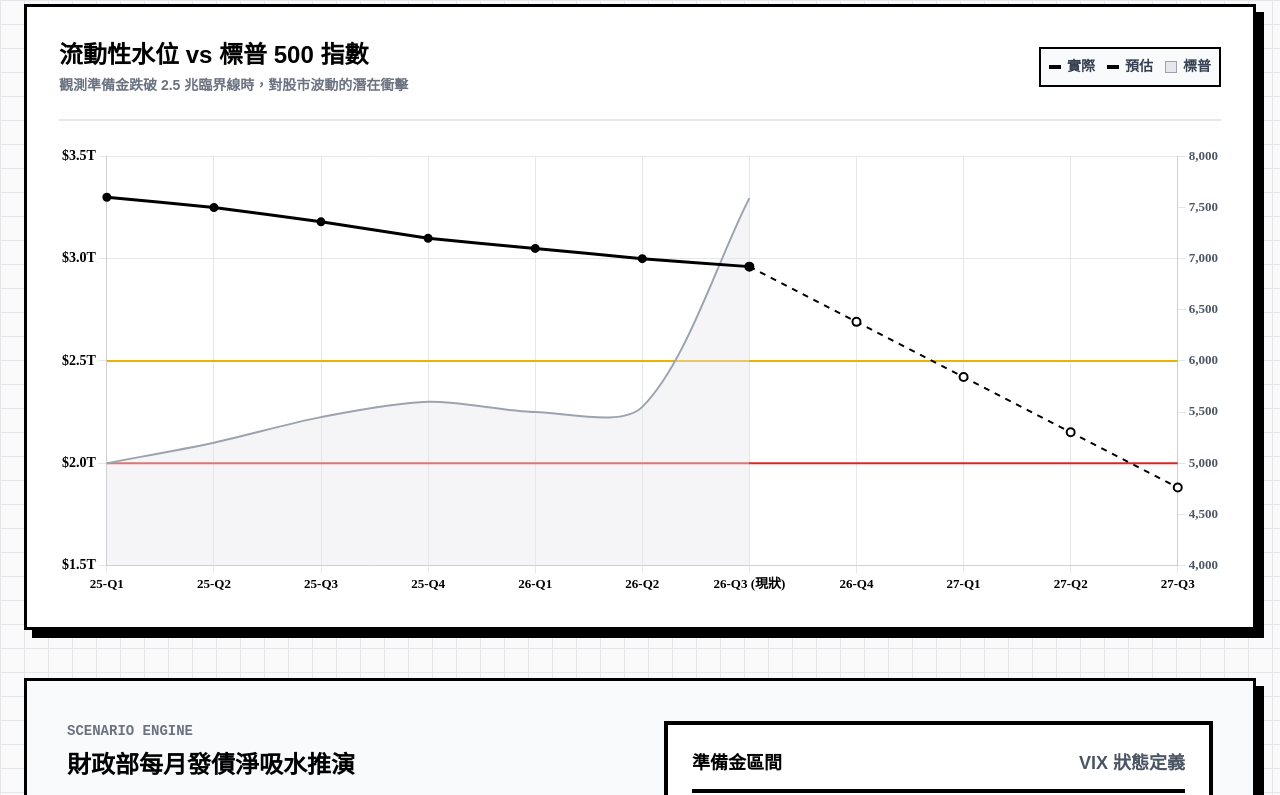
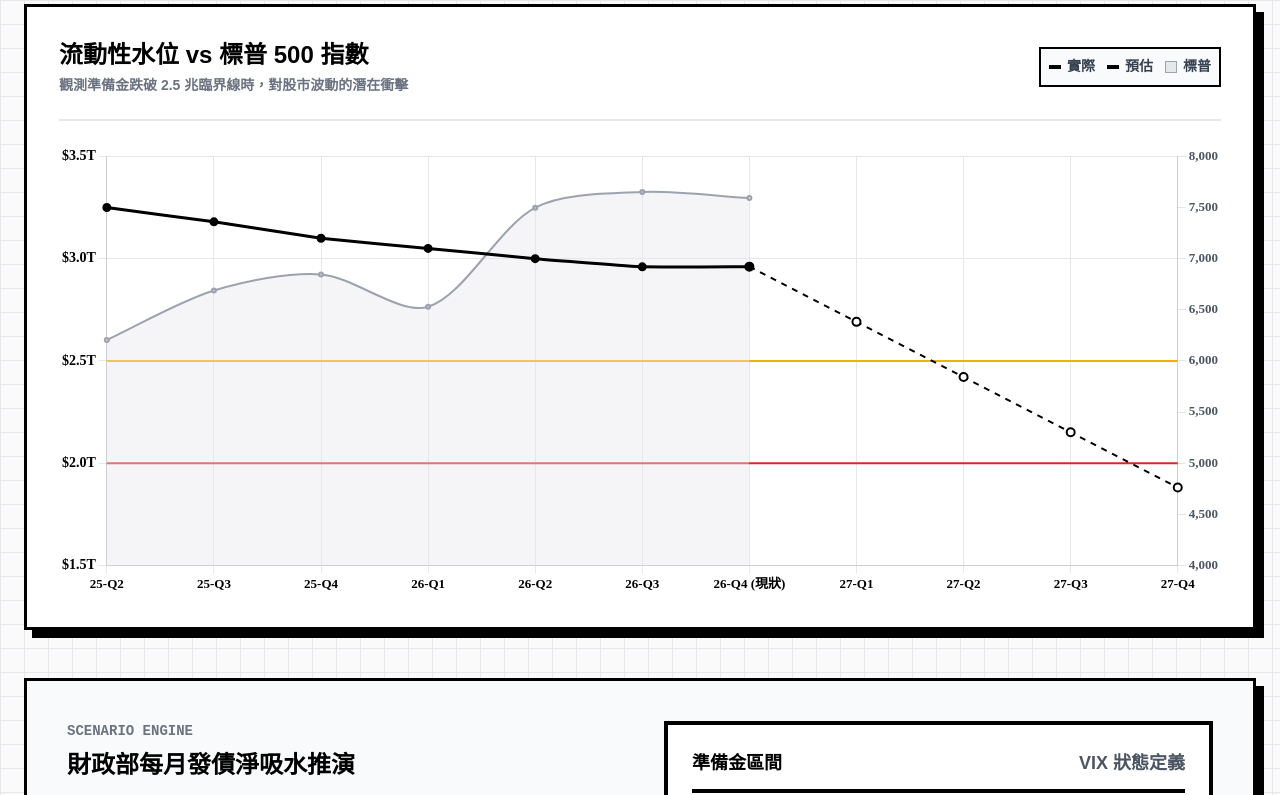
Before and after one commit to charliechachaDIV/reserve-pulse, a plain HTML site: page index.html in a window 1280 px wide. Shown: the part 720-1515 px from the top of the page. Drawn offline with nearby package versions, Linux system fonts and the light colour scheme.

Commit message:
Update index.html

```diff
--- a/index.html
+++ b/index.html
@@ -197,7 +197,7 @@
 
     <script>
         const ctx = document.getElementById('reserveChart').getContext('2d');
-        const labels = ['25-Q1', '25-Q2', '25-Q3', '25-Q4', '26-Q1', '26-Q2', '26-Q3 (現狀)', '26-Q4', '27-Q1', '27-Q2', '27-Q3'];
+        const labels = ['25-Q2', '25-Q3', '25-Q4', '26-Q1', '26-Q2', '26-Q3', '26-Q4 (現狀)', '27-Q1', '27-Q2', '27-Q3', '27-Q4'];
 
         let currentReserveTrillion = 2.92;
         let chart;
@@ -213,7 +213,7 @@
                     datasets: [
                         {
                             label: 'TOTRESNS 準備金實績 (兆$)',
-                            data: [3.30, 3.25, 3.18, 3.10, 3.05, 3.00, currentReserveTrillion, null, null, null, null],
+                            data: [3.25, 3.18, 3.10, 3.05, 3.00, 2.96, currentReserveTrillion, null, null, null, null],
                             borderColor: '#000000',
                             backgroundColor: '#000000',
                             borderWidth: 3,
@@ -235,12 +235,12 @@
                         },
                         {
                             label: '標普 500 (右軸)',
-                            data: [5000, 5200, 5450, 5600, 5500, 5550, 5650, null, null, null, null],
+                            data: [6205, 6688, 6846, 6529, 7499, 7652, 7562, null, null, null, null],
                             borderColor: '#9ca3af',
                             backgroundColor: 'rgba(229, 231, 235, 0.4)',
                             borderWidth: 2,
                             fill: true,
-                            pointRadius: 0,
+                            pointRadius: 2,
                             tension: 0.3,
                             yAxisID: 'y1'
                         },
```
